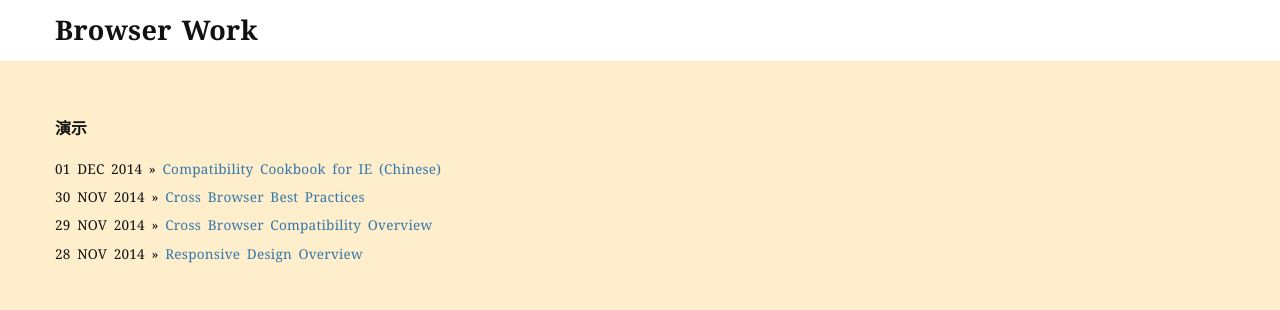
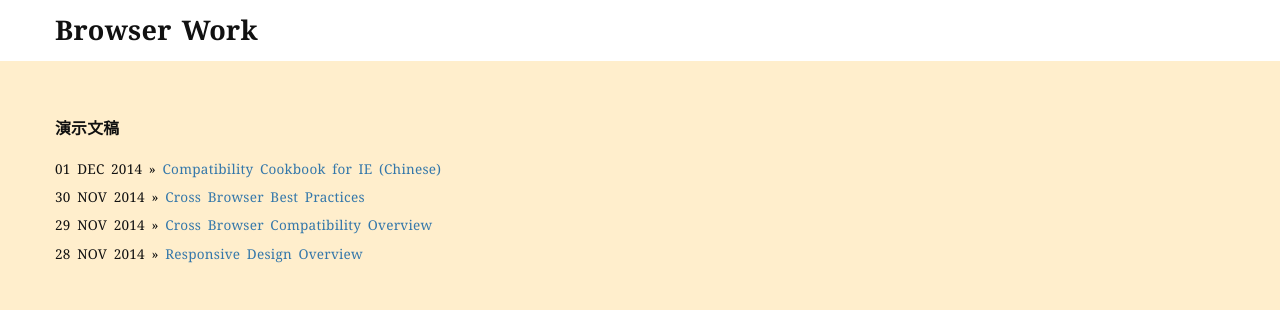
Before and after one commit to aaronz/aaronz.github.com, a Jekyll site: the page built from slides.html, in a window 1280 px wide. Shown: the top 310 px of the page. Built offline with Jekyll 4.4.1, drawn with Linux system fonts in a browser that asks for light colours; Markdown is read by kramdown in place of the engine named in the settings.

Commit message:
Update title.

```diff
--- a/slides.html
+++ b/slides.html
@@ -5,7 +5,7 @@
 <div class="section">
     <div class="wrapper">
         <div id="home">
-          <h3 class="text-muted">演示</h3>
+          <h3 class="text-muted">演示文稿</h3>
           <ul class="posts">
             <li><span>01 DEC 2014</span> &raquo; <a href="slides/compatibility-cookbook-cn.html">Compatibility Cookbook for IE (Chinese)</a></li>
             <li><span>30 NOV 2014</span> &raquo; <a href="slides/cross-browser-best-practices.html">Cross Browser Best Practices</a></li>
```
